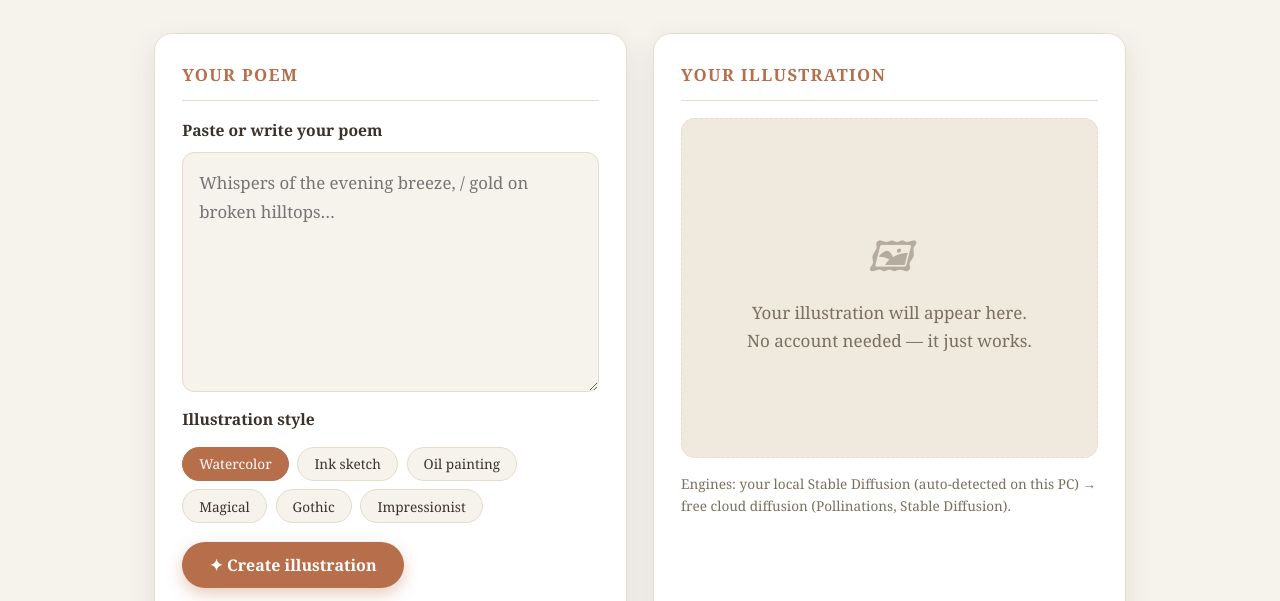
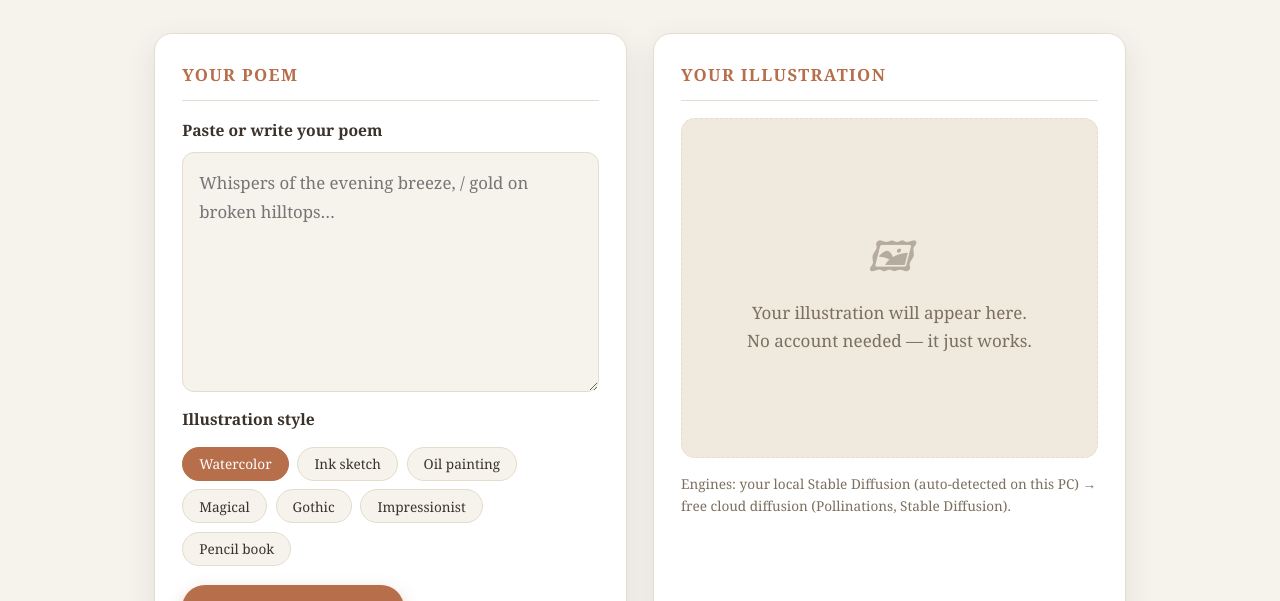
Before and after one commit to volantpoetry/volantfoundry, a website: page Illustration/index.html in a window 1280 px wide. Shown: the part 196-797 px from the top of the page. Drawn offline with Linux system fonts and the light colour scheme.

Commit message:
Add files via upload

```diff
--- a/Illustration/index.html
+++ b/Illustration/index.html
@@ -235,6 +235,7 @@
         <button class="chip" data-style="vivid painterly, magical realism">Magical</button>
         <button class="chip" data-style="gothic charcoal, dramatic shadows">Gothic</button>
         <button class="chip" data-style="bright impressionist, sunlight">Impressionist</button>
+        <button class="chip" data-style="classic poetry book illustration, fine pencil drawing, graphite cross-hatching, vintage frontispiece, elegant hand-drawn linework, monochrome, textured paper">Pencil book</button>
       </div>
 
       <button class="btn btn-primary" id="generateBtn">✦ Create illustration</button>
```
